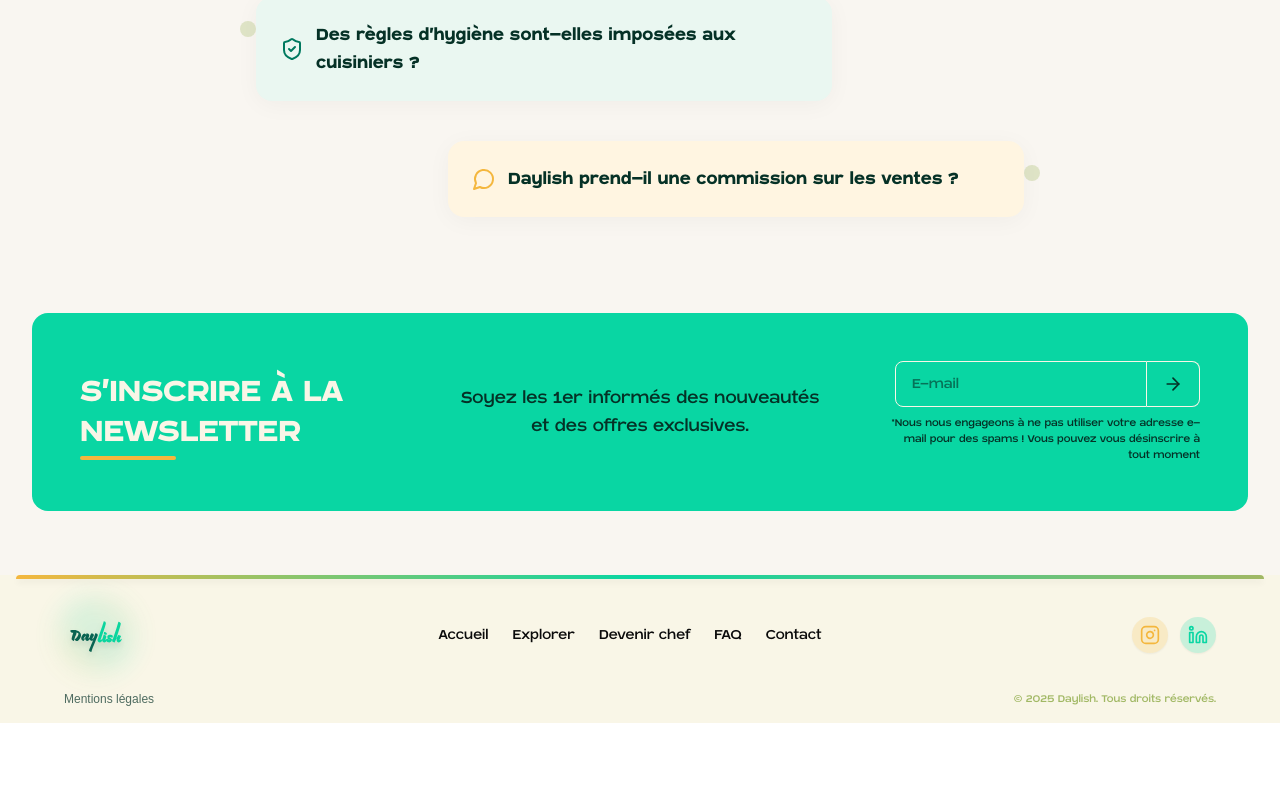
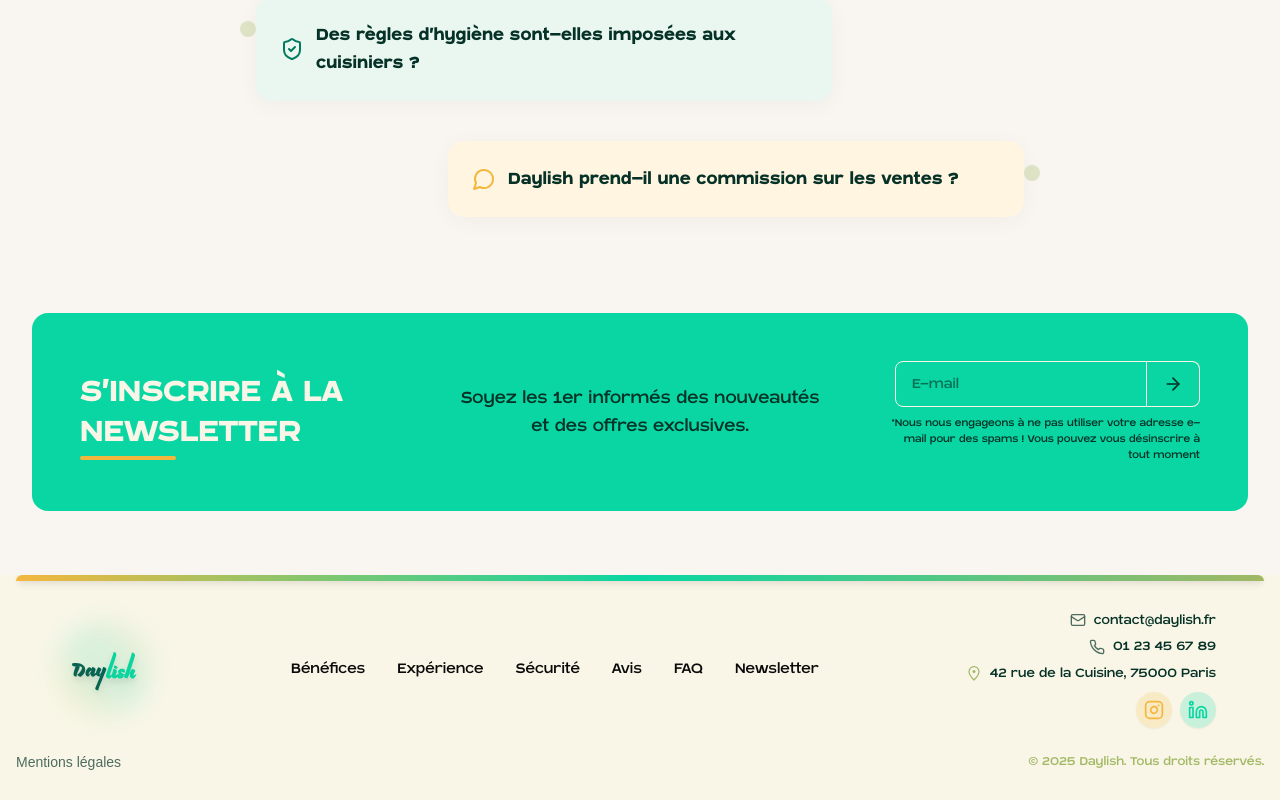
Before and after one commit to aminelaihem/Daylish-landing, a Next.js app: page / in a window 1280 px wide. Shown: the part 4584-5384 px from the top of the page. Before the commit the page ends 5307 px from the top, so only its background shows below. Built offline with nearby package versions, Linux system fonts and the light colour scheme; a web font is replaced by a local one.

Commit message:
fix du footer

```diff
--- a/components/Footer.tsx
+++ b/components/Footer.tsx
@@ -1,19 +1,17 @@
 'use client';
 import Link from 'next/link';
-import { Instagram, Linkedin } from 'lucide-react';
+import { Instagram, Linkedin, Mail, Phone } from 'lucide-react';
 
 export function Footer() {
   return (
-    <footer className="w-full bg-[#f9f6e7] pt-0 pb-4 px-4 select-none">
+    <footer className="w-full bg-[#f9f6e7] pt-0 pb-7 px-4 select-none">
       {/* Séparateur dégradé */}
-      <div className="w-full h-1 bg-gradient-to-r from-[#F4B73E] via-[#09D6A3] to-[#A1B864] rounded-t-xl shadow-md mb-6" />
-      <div className="max-w-6xl mx-auto flex flex-col gap-4">
-        {/* Ligne principale */}
-        <div className="flex flex-col md:flex-row items-center justify-between gap-6 md:gap-0 relative">
+      <div className="w-full h-[6px] bg-gradient-to-r from-[#F4B73E] via-[#09D6A3] to-[#A1B864] rounded-t-xl shadow-md mb-7" />
+      <div className="max-w-6xl mx-auto flex flex-col md:flex-row items-start md:items-center justify-between gap-10 md:gap-0">
         {/* Logo Daylish */}
-          <Link href="/" aria-label="Accueil Daylish" className="flex-shrink-0 group">
-            <div className="relative w-16 h-16 flex items-center justify-center">
-              <svg xmlns="http://www.w3.org/2000/svg" viewBox="0 0 241 185" fill="none" className="w-16 h-auto drop-shadow-lg group-hover:scale-105 group-hover:rotate-[-6deg] transition-transform duration-300">
+        <Link href="/" aria-label="Accueil Daylish" className="flex-shrink-0 group mb-6 md:mb-0">
+          <div className="relative w-20 h-20 flex items-center justify-center">
+            <svg xmlns="http://www.w3.org/2000/svg" viewBox="0 0 241 185" fill="none" className="w-20 h-auto drop-shadow-lg group-hover:scale-105 group-hover:rotate-[-6deg] transition-transform duration-300">
               <path d="M37.125 75.2933C53.9251 75.2933 64.0992 84.7559 64.0992 95.194C64.0992 104.025 57.9963 112.685 51.1055 116.413C50.7772 116.47 50.3832 116.47 50.0549 116.47C45.4604 116.47 40.4082 112.914 39.5545 110.678C48.481 105.917 53.7301 96.2268 54.5838 89.1151C53.7301 87.2233 51.3025 85.4445 46.314 84.8133C46.7737 85.6166 47.102 86.4182 47.102 87.2789C47.102 89.8593 45.92 92.2676 44.6744 94.6202C41.3932 100.814 38.4402 110.104 37.3239 116.47C33.6487 116.413 29.6452 113.431 28.5289 110.391C28.8572 104.714 32.2041 93.0152 34.96 85.215C33.5154 85.4445 32.2698 85.674 30.9565 85.674C26.1649 85.674 24 81.7165 24 78.3328C24 77.7016 24.0657 77.1278 24.197 76.5557C28.0692 75.695 32.3354 75.2933 37.125 75.2933Z" fill="#005248"/>
               <path d="M79.9142 108.327C79.9142 107.753 79.9142 107.065 80.0456 106.321C78.1433 110.163 74.7287 116.529 72.4325 116.529C68.4289 115.84 65.0163 111.768 64.8193 107.583V106.78C64.8193 97.776 72.1041 88.6004 76.7643 88.0839C79.7172 88.6577 82.2125 90.6069 83.7208 92.8448C84.1148 91.1251 84.5088 89.0594 84.8371 87.2823C89.6943 87.5693 95.1405 90.0923 95.1405 94.8531C95.1405 98.409 92.4502 104.144 91.0712 107.126C94.2212 105.863 97.9621 103.627 99.4067 102.594C99.4067 107.011 94.1555 116.473 87.987 116.531C82.7358 116.416 79.9142 112.172 79.9142 108.331V108.327ZM82.6702 96.858C78.1413 99.7252 74.9914 104.486 73.4174 110.508C76.3703 108.558 79.7172 104.142 81.2932 101.217C81.6872 100.012 82.4095 97.8908 82.6721 96.858H82.6702Z" fill="#005248"/>
               <path d="M127.492 94.2759C127.492 97.717 107.275 141.761 103.14 157.989C99.4652 157.932 95.2647 155.638 93.8877 152.828C94.9383 148.412 109.182 115.38 111.086 108.899C109.51 112.283 107.279 116.527 105.966 116.527C103.079 116.126 98.6812 113.947 97.1709 111.826C96.6456 110.793 96.4486 109.36 96.4486 107.639C96.4486 105.46 96.7769 102.878 97.4336 100.527C99.0095 94.5628 101.897 89.1151 103.865 87.8527C106.686 87.9675 112.528 90.9495 112.528 94.6201C112.528 97.4874 110.495 97.6022 108.394 103.509C107.606 105.745 106.949 108.098 106.491 110.621C108.656 109.129 111.283 105.575 112.988 102.593C114.433 98.176 116.269 92.2119 117.977 87.2233C123.49 87.6249 127.492 90.6644 127.492 94.2776V94.2759Z" fill="#005248"/>
@@ -26,16 +24,25 @@ export function Footer() {
             <span className="absolute -inset-2 rounded-full bg-gradient-to-tr from-[#F4B73E]/20 via-[#09D6A3]/20 to-[#A1B864]/20 blur-md z-0 animate-pulse-slow" />
           </div>
         </Link>
-          {/* Navigation */}
-          <nav className="flex flex-wrap justify-center gap-6 text-base font-blatant">
-            <Link href="/" className="hover:text-[#F4B73E] transition-colors">Accueil</Link>
-            <Link href="/" className="hover:text-[#09D6A3] transition-colors">Explorer</Link>
-            <Link href="/" className="hover:text-[#F4B73E] transition-colors">Devenir chef</Link>
-            <Link href="/" className="hover:text-[#09D6A3] transition-colors">FAQ</Link>
-            <Link href="/" className="hover:text-[#F4B73E] transition-colors">Contact</Link>
+        {/* Navigation centrale */}
+        <nav className="flex flex-col md:flex-row items-center justify-center gap-2 md:gap-8 text-[17px] font-blatant mb-6 md:mb-0">
+          <a href="#benefits" className="hover:text-[#F4B73E] transition-colors">Bénéfices</a>
+          <a href="#twoways" className="hover:text-[#09D6A3] transition-colors">Expérience</a>
+          <a href="#safety" className="hover:text-[#F4B73E] transition-colors">Sécurité</a>
+          <a href="#testimonials" className="hover:text-[#09D6A3] transition-colors">Avis</a>
+          <a href="#faq" className="hover:text-[#F4B73E] transition-colors">FAQ</a>
+          <a href="#newsletter" className="hover:text-[#09D6A3] transition-colors">Newsletter</a>
         </nav>
-          {/* Réseaux sociaux avec micro-animation */}
-          <div className="flex gap-3">
+        {/* Contact à droite, minimaliste */}
+        <div className="flex flex-col gap-1 font-blatant text-[15px] text-[#053126] min-w-[180px] items-end md:items-end">
+          <span className="flex items-center gap-2"><Mail className="w-4 h-4 opacity-70" /><a href="mailto:contact@daylish.fr" className="hover:text-[#F4B73E] transition-colors">contact@daylish.fr</a></span>
+          <span className="flex items-center gap-2"><Phone className="w-4 h-4 opacity-70" /><a href="tel:0123456789" className="hover:text-[#09D6A3] transition-colors">01 23 45 67 89</a></span>
+          <span className="flex items-center gap-2">
+            {/* Icône localisation */}
+            <svg width="16" height="16" fill="none" viewBox="0 0 16 16"><path d="M8 15s5-5.228 5-8.333A5 5 0 1 0 3 6.667C3 9.772 8 15 8 15Z" stroke="#A1B864" strokeWidth="1.2"/><circle cx="8" cy="6.5" r="1.5" fill="#A1B864"/></svg>
+            42 rue de la Cuisine, 75000 Paris
+          </span>
+          <div className="flex gap-2 mt-1">
             <a href="https://instagram.com" target="_blank" rel="noopener" aria-label="Instagram" className="bg-[#F4B73E]/20 hover:bg-[#F4B73E]/40 text-[#F4B73E] rounded-full p-2 transition-all shadow-sm group">
               <Instagram className="w-5 h-5 group-hover:scale-125 group-hover:-rotate-6 transition-transform duration-300" />
             </a>
@@ -44,15 +51,15 @@ export function Footer() {
             </a>
           </div>
         </div>
+      </div>
       {/* Mentions légales & copyright */}
-        <div className="flex flex-col md:flex-row items-center justify-between mt-2 gap-2 text-xs text-[#053126]/70">
-          <Link href="/" className="hover:text-[#F4B73E] transition-colors">
+      <div className="flex flex-col md:flex-row items-center justify-between mt-6 gap-2 text-sm text-[#053126]/70">
+        <Link href="/mentions-legales" className="hover:text-[#F4B73E] transition-colors">
           Mentions légales
         </Link>
         <span className="text-[#A1B864] font-blatant">
           © {new Date().getFullYear()} Daylish. Tous droits réservés.
         </span>
-        </div>
       </div>
       {/* Animation pulse slow */}
       <style jsx>{`
```
Lines whose indentation alone changed are shown as unchanged.
